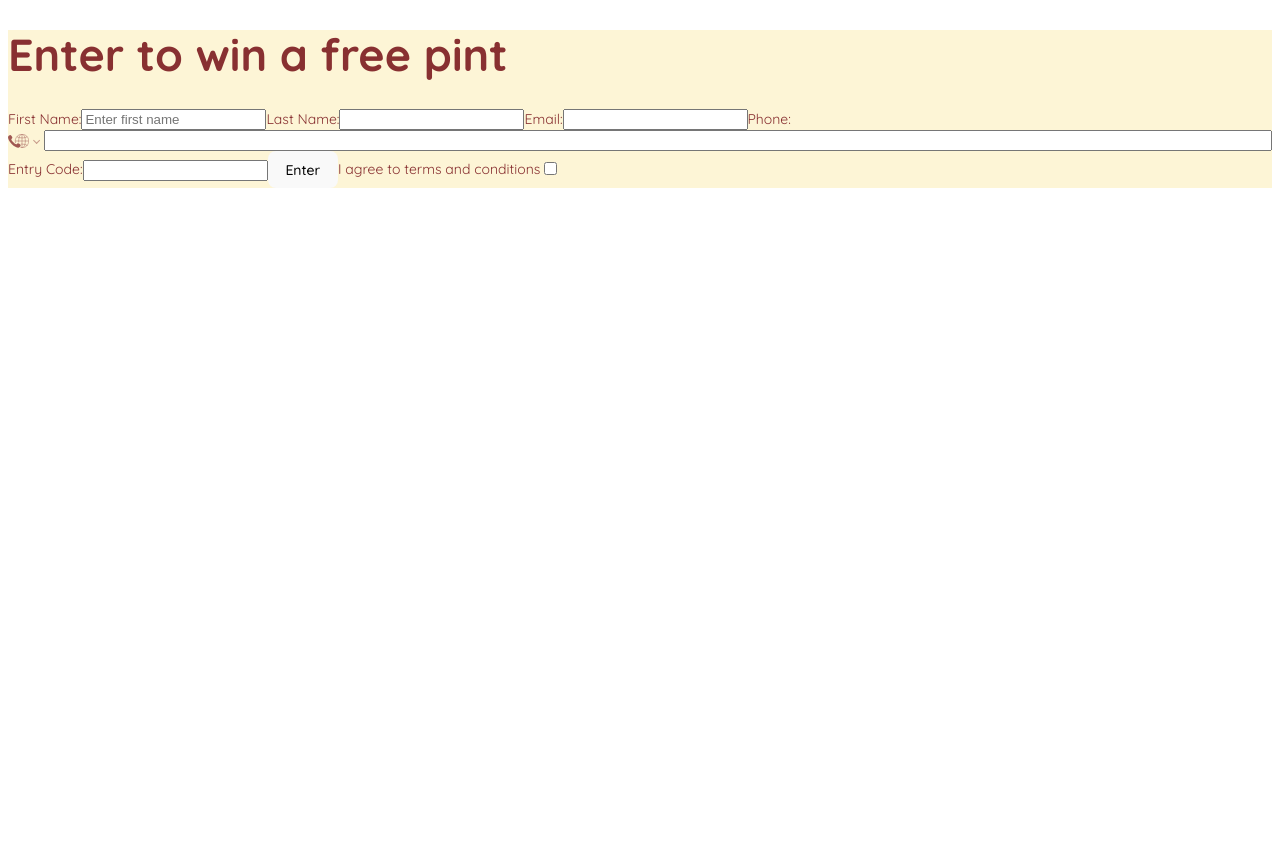
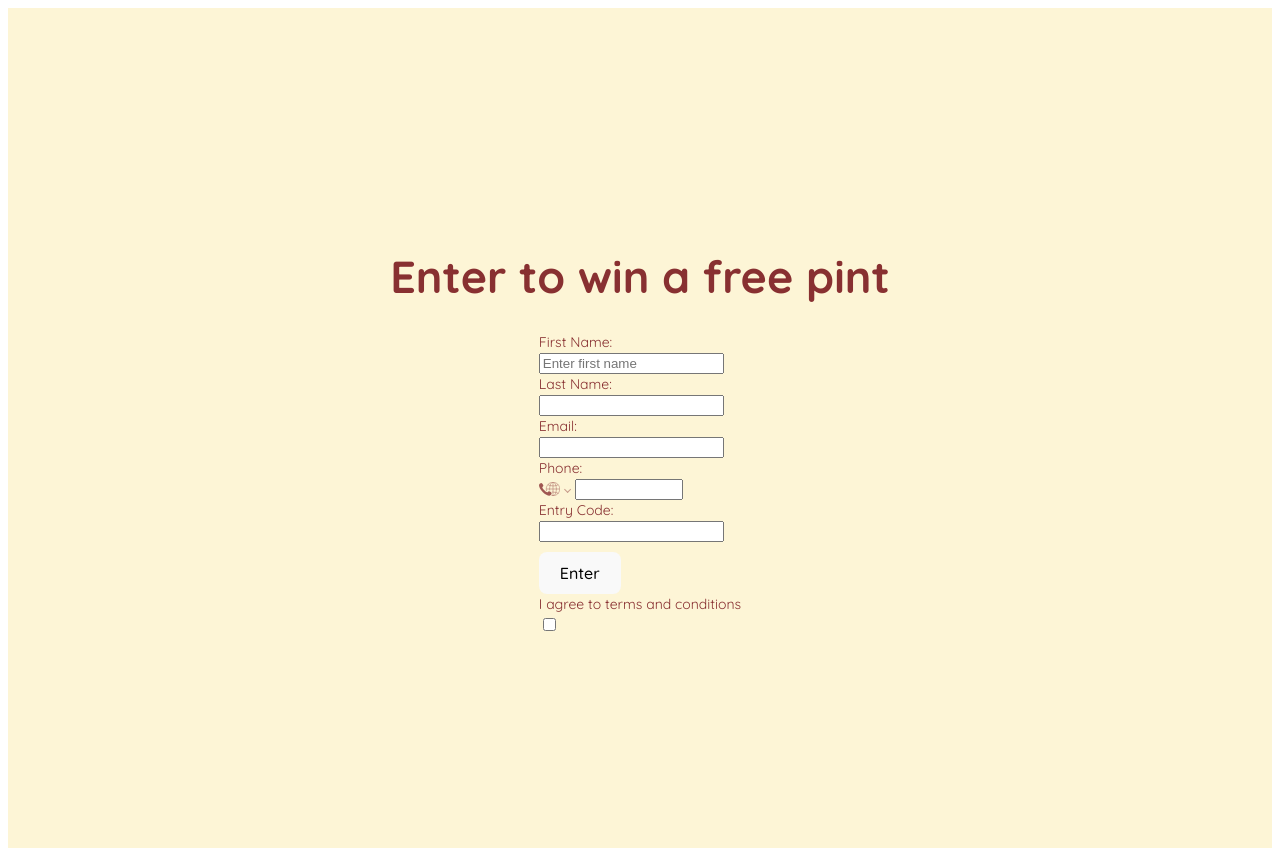
Before and after one commit to niallb01/competition-microsite, a React (Vite) app: page /form in a window 1280 px wide. Before the commit the page ends 800 px from the top, so only its background shows below. Built offline with nearby package versions, Linux system fonts and the light colour scheme; the HTML template or start-up script is replaced by a standard one.

Commit message:
home style

```diff
--- a/src/App.css
+++ b/src/App.css
@@ -57,14 +57,35 @@ h1 {
   background-color: #242124;
 }
 
-.dob-text {
+.age-gate-header {
+  display: flex;
+  align-items: center;
+}
+
+.dob-text,
+.home-text {
   font-size: 16px;
 }
 
-/* input[type="date"] {
+.home-header {
+  display: flex;
+  align-items: center;
+}
 
-  color: #883031;
-} */
+.home-container {
+  display: flex;
+  align-items: center;
+  flex-direction: column;
+  height: 100vh;
+  justify-content: center;
+}
+
+.text-container {
+  display: flex;
+  flex-direction: column;
+  align-items: center;
+  margin-top: 20px;
+}
 
 .Toastify__toast-container--top-center {
   --toastify-toast-width: 370px;
--- a/src/pages/AgeGate.jsx
+++ b/src/pages/AgeGate.jsx
@@ -39,7 +39,7 @@ const AgeGate = (props) => {
       <ToastContainer limit={1} />
       <div className="age-gate-container">
         <h1 className="age-gate-header">
-          <RiBeerLine className="beer-icon" />
+          <RiBeerLine className="beer-icon" size={60} />
           Welcome!
         </h1>
         <p className="dob-text">
--- a/src/pages/Form.jsx
+++ b/src/pages/Form.jsx
@@ -5,6 +5,7 @@ import "react-toastify/dist/ReactToastify.css";
 //
 import "react-phone-number-input/style.css";
 import PhoneInput from "react-phone-number-input";
+import "../styles/Form.css";
 
 const Form = () => {
   const [termsAndConditions, setTermsAndConditions] = useState(false);
--- a/src/pages/Home.jsx
+++ b/src/pages/Home.jsx
@@ -1,20 +1,16 @@
-import { CiBeerMugFull } from "react-icons/ci";
+import { RiBeerLine } from "react-icons/ri";
 import { Link } from "react-router-dom";
 import beer_png from "../images/beer.png";
 
 const Home = () => {
   return (
     <div className="home-container">
-      <img
-        className="beer-img"
-        src={beer_png}
-        alt="beer"
-        width="400"
-        height="300"
-      />
-      <h1>Win a free pint</h1>
-      <p>
-        Please follow link below to add details and a valid 6 digit entry code
+      <div className="home-header">
+        <RiBeerLine className="beer-icon" size={60} />
+        <h1>Win a free pint</h1>
+      </div>
+      <p className="home-text">
+        Click below to add details and a valid 6 digit entry code
       </p>
       <Link to="/form">
         <button>Enter</button>
--- /dev/null
+++ b/src/styles/Form.css
@@ -0,0 +1,57 @@
+/* html,
+body {
+  height: 100%;
+  margin: 0;
+} */
+
+.form-container {
+  display: flex;
+  flex-direction: column;
+  align-items: center;
+  justify-content: center;
+  height: 100vh;
+  text-align: center;
+  padding: 20px; /* Optional: add some padding */
+}
+
+.form-container form {
+  display: flex;
+  flex-direction: column;
+  align-items: flex-start;
+}
+
+.form-group {
+  display: flex;
+  align-items: center;
+  margin-bottom: 10px;
+  width: 100%;
+  max-width: 300px;
+}
+
+.form-group label {
+  margin-right: 10px;
+  min-width: 100px;
+  text-align: right;
+}
+
+.form-group input,
+.form-group .PhoneInputInput {
+  flex-grow: 1;
+  padding: 10px;
+  font-size: 1rem;
+}
+
+.PhoneInputInput {
+  width: 100px;
+}
+
+.form-group input[type="checkbox"] {
+  margin-left: 10px;
+}
+
+.enter-btn {
+  padding: 10px 20px;
+  font-size: 1rem;
+  cursor: pointer;
+  margin-top: 10px;
+}
```
